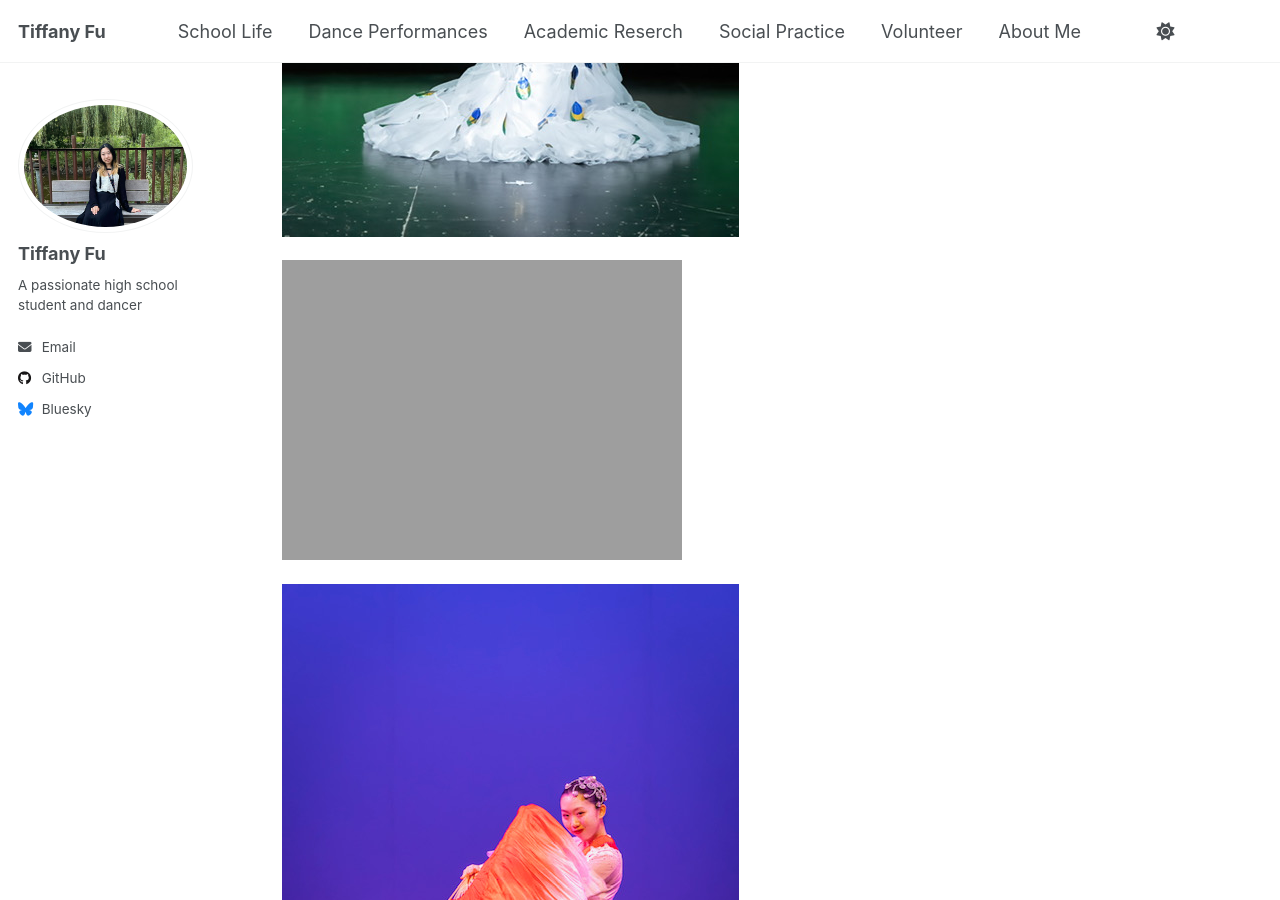
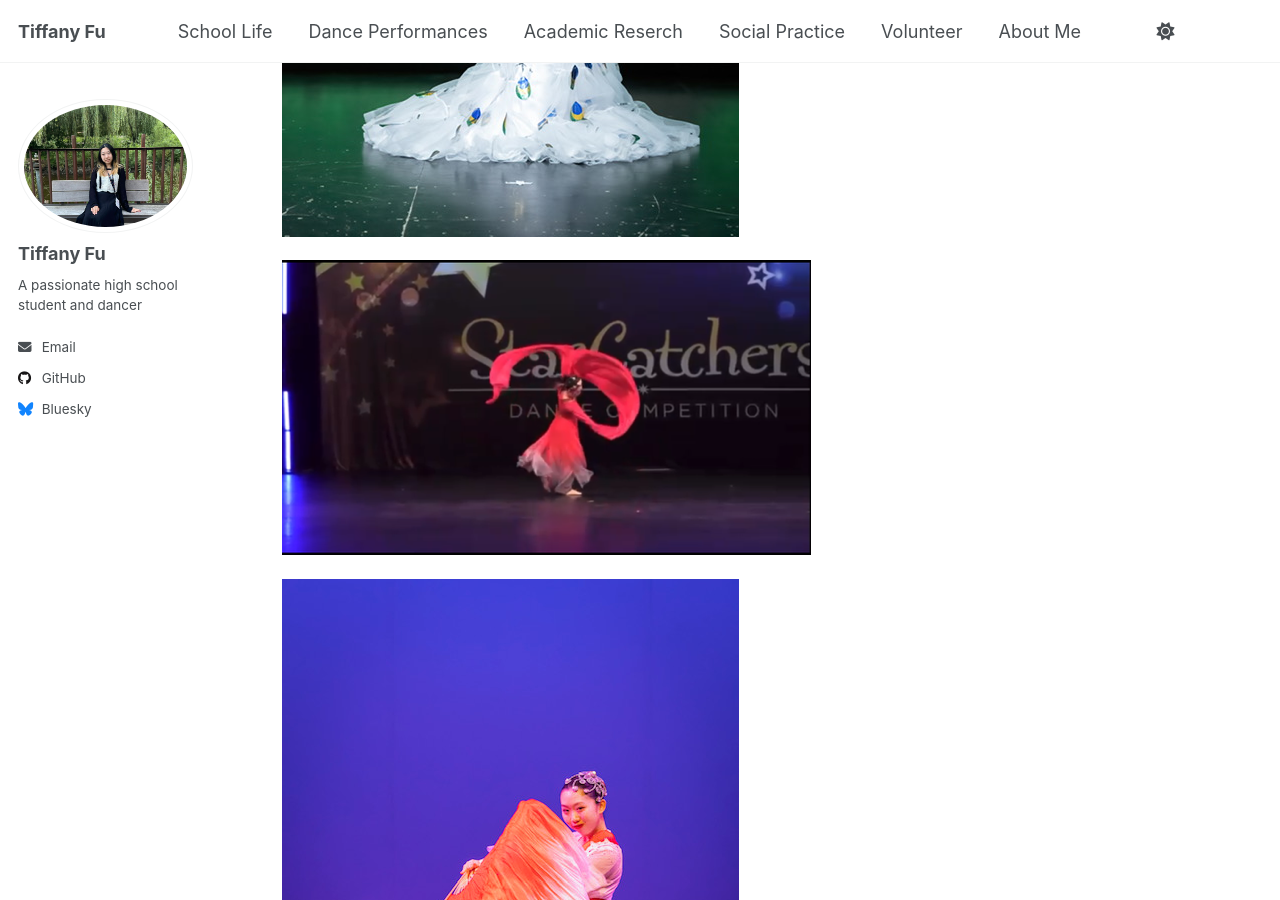
Before and after one commit to TiffanyJTFu/TiffanyFu, a Jekyll site: the page built from _talks/DanceandGrowthMoment.md, in a window 1280 px wide and 900 px high, scrolled down 4279 px. Built offline with Jekyll 4.4.1, drawn with Linux system fonts in a browser that asks for light colours; a script that is not in the unit is left out.

Commit message:
Update DanceandGrowthMoment.md

```diff
--- a/_talks/DanceandGrowthMoment.md
+++ b/_talks/DanceandGrowthMoment.md
@@ -22,7 +22,7 @@ location: "Toronto, Canada"
 
 ![Dance10](https://tiffanyjtfu.github.io/TiffanyFu/images/dancepeacock2.JPG)
 
-![Dance10](https://tiffanyjtfu.github.io/TiffanyFu/images/dancepointingtothemoonb2.jpeg)
+![Dance10](https://tiffanyjtfu.github.io/TiffanyFu/images/dancepointingtothemoons.PNG)
 
 ![Dance10](https://tiffanyjtfu.github.io/TiffanyFu/images/dancetimelesslovew1.JPG)
 
```
